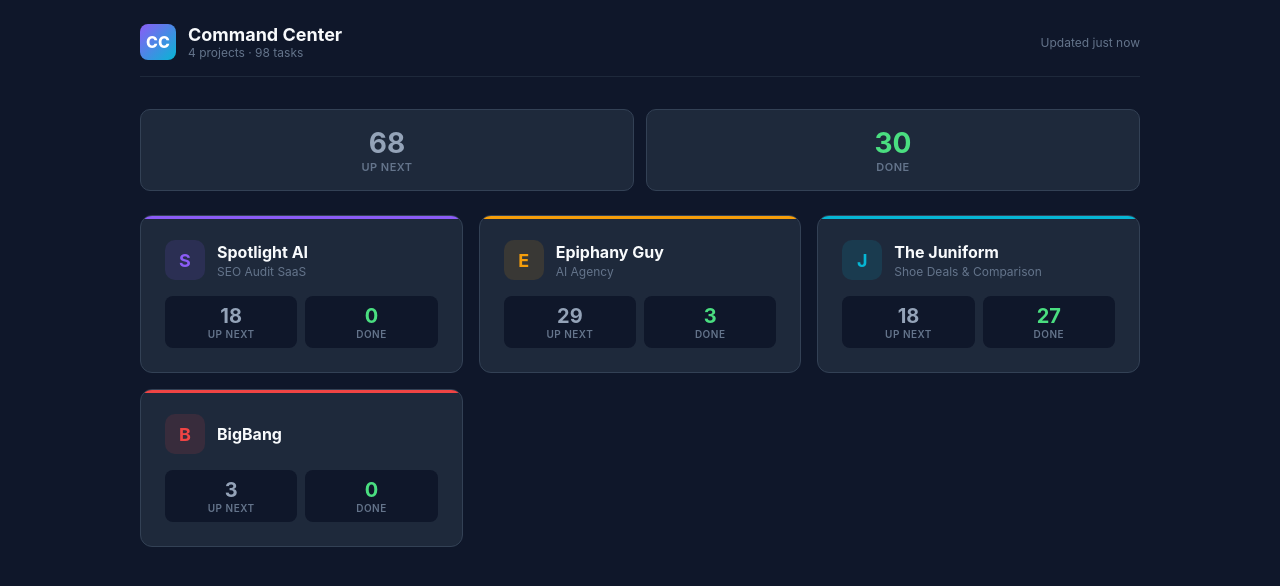
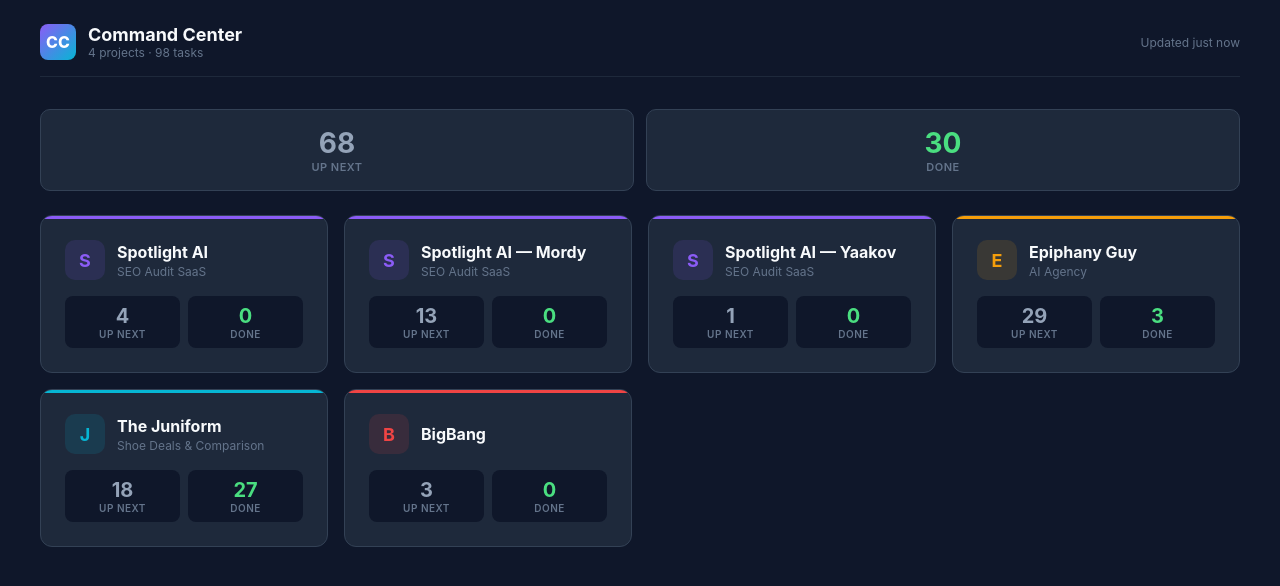
Before and after one commit to YS-projectcalc/ariel-dashboard, a Next.js app: page / in a window 1280 px wide. Shown: the top 586 px of the page. Built offline with nearby package versions, Linux system fonts and the light colour scheme.

Commit message:
Split Spotlight AI into separate cards for Mordy; add assignee columns

```diff
--- a/app/page.js
+++ b/app/page.js
@@ -23,22 +23,51 @@ function getCompletedIds() {
     return JSON.parse(localStorage.getItem('cc_done') || '[]');
   } catch { return []; }
 }
-function setCompletedIds(ids) {
-  localStorage.setItem('cc_done', JSON.stringify(ids));
+
+// Helper: get all tasks from a project as flat array
+function getAllTasks(project) {
+  const tasks = project.tasks || { todo: [], in_progress: [], done: [] };
+  return [...tasks.todo, ...(tasks.in_progress || []), ...(tasks.done || [])];
 }
 
-// ─── Overview: Bird's-eye project cards ─────────────────────────────
+// Helper: is a task done (either in completedIds or in the done array)
+function isTaskDone(task, project, completedIds) {
+  if (completedIds.includes(task.id)) return true;
+  const doneTasks = (project.tasks || {}).done || [];
+  return doneTasks.some(d => d.id === task.id);
+}
 
-function ProjectOverviewCard({ project, completedIds, onClick }) {
-  const tasks = project.tasks || { todo: [], in_progress: [], done: [] };
-  // Merge all tasks, then split by completedIds
-  const allTasks = [...tasks.todo, ...(tasks.in_progress || []), ...(tasks.done || [])];
-  const upNextCount = allTasks.filter(t => !completedIds.includes(t.id)).length;
-  const doneCount = allTasks.filter(t => completedIds.includes(t.id)).length;
-  // Also count tasks already in done that might not be in completedIds
-  const serverDone = (tasks.done || []).filter(t => !completedIds.includes(t.id));
-  const totalDone = doneCount + serverDone.length;
-  const totalUpNext = upNextCount - serverDone.length;
+// Helper: check if a project has assignee-based splitting
+function hasAssignees(project) {
+  const all = getAllTasks(project);
+  return all.some(t => t.assignee);
+}
+
+// Helper: get unique assignees from a project
+function getAssignees(project) {
+  const all = getAllTasks(project);
+  const assignees = new Set();
+  all.forEach(t => { if (t.assignee) assignees.add(t.assignee); });
+  return Array.from(assignees);
+}
+
+const priorityOrder = { high: 0, medium: 1, low: 2 };
+function sortByPriority(tasks) {
+  return [...tasks].sort((a, b) => (priorityOrder[a.priority] ?? 1) - (priorityOrder[b.priority] ?? 1));
+}
+
+// ─── Overview: Bird's-eye project card ──────────────────────────────
+
+function ProjectOverviewCard({ project, completedIds, onClick, subtitle, filterAssignee }) {
+  const allTasks = getAllTasks(project);
+  // If filterAssignee is set, only count tasks for that assignee
+  // If filterAssignee is null, count tasks with NO assignee (or all if project has no assignees)
+  const relevantTasks = filterAssignee !== undefined
+    ? allTasks.filter(t => filterAssignee ? t.assignee === filterAssignee : !t.assignee)
+    : allTasks;
+
+  const doneCount = relevantTasks.filter(t => isTaskDone(t, project, completedIds)).length;
+  const upNextCount = relevantTasks.length - doneCount;
 
   return (
     <div
@@ -84,24 +113,29 @@ function ProjectOverviewCard({ project, completedIds, onClick }) {
         </div>
         <div>
           <div style={{ fontWeight: 700, fontSize: '16px', color: '#f8fafc' }}>
-            {project.name}
+            {subtitle || project.name}
           </div>
-          {project.description && (
+          {project.description && !subtitle && (
             <div style={{ fontSize: '12px', color: '#64748b', marginTop: '2px' }}>
               {project.description}
+            </div>
+          )}
+          {subtitle && (
+            <div style={{ fontSize: '12px', color: '#64748b', marginTop: '2px' }}>
+              {project.description || project.name}
             </div>
           )}
         </div>
       </div>
 
-      {/* Task count chips — just Up Next and Done */}
+      {/* Task count chips */}
       <div style={{ display: 'flex', gap: '8px' }}>
         <div style={{
           flex: 1, textAlign: 'center',
           padding: '8px 4px', borderRadius: '8px',
           backgroundColor: '#0f172a',
         }}>
-          <div style={{ fontSize: '20px', fontWeight: 700, color: '#94a3b8' }}>{totalUpNext < 0 ? 0 : totalUpNext}</div>
+          <div style={{ fontSize: '20px', fontWeight: 700, color: '#94a3b8' }}>{upNextCount}</div>
           <div style={{ fontSize: '10px', color: '#64748b', textTransform: 'uppercase', fontWeight: 600, letterSpacing: '0.5px' }}>Up Next</div>
         </div>
         <div style={{
@@ -109,7 +143,7 @@ function ProjectOverviewCard({ project, completedIds, onClick }) {
           padding: '8px 4px', borderRadius: '8px',
           backgroundColor: '#0f172a',
         }}>
-          <div style={{ fontSize: '20px', fontWeight: 700, color: '#4ade80' }}>{totalDone}</div>
+          <div style={{ fontSize: '20px', fontWeight: 700, color: '#4ade80' }}>{doneCount}</div>
           <div style={{ fontSize: '10px', color: '#64748b', textTransform: 'uppercase', fontWeight: 600, letterSpacing: '0.5px' }}>Done</div>
         </div>
       </div>
@@ -205,9 +239,9 @@ function TaskCard({ task, accentColor, isDone, onToggle }) {
 
 // ─── Task column ────────────────────────────────────────────────────
 
-function TaskColumn({ title, tasks, accentColor, emptyText, dotColor, completedIds, onToggle }) {
+function TaskColumn({ title, tasks, accentColor, emptyText, dotColor, completedIds, onToggle, project }) {
   return (
-    <div style={{ flex: 1, minWidth: '280px' }}>
+    <div style={{ flex: 1, minWidth: '240px' }}>
       <div style={{
         display: 'flex', alignItems: 'center', gap: '8px',
         marginBottom: '12px', padding: '0 4px',
@@ -252,7 +286,7 @@ function TaskColumn({ title, tasks, accentColor, emptyText, dotColor, completedI
               key={task.id || i}
               task={task}
               accentColor={accentColor}
-              isDone={completedIds.includes(task.id)}
+              isDone={isTaskDone(task, project, completedIds)}
               onToggle={onToggle}
             />
           ))
@@ -262,25 +296,118 @@ function TaskColumn({ title, tasks, accentColor, emptyText, dotColor, completedI
   );
 }
 
-// ─── Project detail view (two columns: Up Next + Done) ──────────────
+// ─── Project detail view ────────────────────────────────────────────
 
 function ProjectDetailView({ project, onBack, completedIds, onToggle }) {
-  const tasks = project.tasks || { todo: [], in_progress: [], done: [] };
+  const allTasks = getAllTasks(project);
+  const assignees = getAssignees(project);
+  const hasSplit = assignees.length > 0;
 
-  // Merge all tasks from all columns
-  const allTasks = [...tasks.todo, ...(tasks.in_progress || []), ...(tasks.done || [])];
+  // Separate done from not-done
+  const doneTasks = allTasks.filter(t => isTaskDone(t, project, completedIds));
 
-  // Split into up next vs done based on completedIds + original done status
-  const upNext = allTasks.filter(t => !completedIds.includes(t.id) && !(tasks.done || []).some(d => d.id === t.id));
-  const done = allTasks.filter(t => completedIds.includes(t.id) || (tasks.done || []).some(d => d.id === t.id));
+  if (hasSplit) {
+    // Split: Up Next (no assignee or owner tasks), one column per assignee, Done
+    const upNext = sortByPriority(
+      allTasks.filter(t => !isTaskDone(t, project, completedIds) && !t.assignee)
+    );
+    const assigneeCols = assignees.map(a => ({
+      name: a,
+      tasks: sortByPriority(
+        allTasks.filter(t => !isTaskDone(t, project, completedIds) && t.assignee === a)
+      ),
+    }));
 
-  // Sort up next: high priority first
-  const priorityOrder = { high: 0, medium: 1, low: 2 };
-  upNext.sort((a, b) => (priorityOrder[a.priority] ?? 1) - (priorityOrder[b.priority] ?? 1));
+    // Assignee colors
+    const assigneeColors = {
+      mordy: '#f97316',
+      yaakov: '#8b5cf6',
+    };
 
     return (
       <div>
-      {/* Back button + project header */}
+        <DetailHeader project={project} onBack={onBack} />
+        <div style={{
+          display: 'flex', gap: '16px',
+          overflowX: 'auto', paddingBottom: '8px',
+        }}>
+          <TaskColumn
+            title="Up Next"
+            tasks={upNext}
+            accentColor="#94a3b8"
+            dotColor="#94a3b8"
+            emptyText="All assigned!"
+            completedIds={completedIds}
+            onToggle={onToggle}
+            project={project}
+          />
+          {assigneeCols.map(col => (
+            <TaskColumn
+              key={col.name}
+              title={col.name.charAt(0).toUpperCase() + col.name.slice(1)}
+              tasks={col.tasks}
+              accentColor={assigneeColors[col.name] || '#60a5fa'}
+              dotColor={assigneeColors[col.name] || '#60a5fa'}
+              emptyText={`Nothing for ${col.name}`}
+              completedIds={completedIds}
+              onToggle={onToggle}
+              project={project}
+            />
+          ))}
+          <TaskColumn
+            title="Done"
+            tasks={doneTasks}
+            accentColor="#4ade80"
+            dotColor="#4ade80"
+            emptyText="Nothing completed yet"
+            completedIds={completedIds}
+            onToggle={onToggle}
+            project={project}
+          />
+        </div>
+      </div>
+    );
+  }
+
+  // Standard two-column: Up Next + Done
+  const upNext = sortByPriority(
+    allTasks.filter(t => !isTaskDone(t, project, completedIds))
+  );
+
+  return (
+    <div>
+      <DetailHeader project={project} onBack={onBack} />
+      <div style={{
+        display: 'flex', gap: '16px',
+        overflowX: 'auto', paddingBottom: '8px',
+      }}>
+        <TaskColumn
+          title="Up Next"
+          tasks={upNext}
+          accentColor="#94a3b8"
+          dotColor="#94a3b8"
+          emptyText="All done!"
+          completedIds={completedIds}
+          onToggle={onToggle}
+          project={project}
+        />
+        <TaskColumn
+          title="Done"
+          tasks={doneTasks}
+          accentColor="#4ade80"
+          dotColor="#4ade80"
+          emptyText="Nothing completed yet"
+          completedIds={completedIds}
+          onToggle={onToggle}
+          project={project}
+        />
+      </div>
+    </div>
+  );
+}
+
+function DetailHeader({ project, onBack }) {
+  return (
     <div style={{
       display: 'flex', alignItems: 'center', gap: '16px',
       marginBottom: '24px',
@@ -323,32 +450,6 @@ function ProjectDetailView({ project, onBack, completedIds, onToggle }) {
             </div>
           )}
         </div>
-        </div>
-      </div>
-
-      {/* Two columns: Up Next + Done */}
-      <div style={{
-        display: 'flex', gap: '16px',
-        overflowX: 'auto', paddingBottom: '8px',
-      }}>
-        <TaskColumn
-          title="Up Next"
-          tasks={upNext}
-          accentColor="#94a3b8"
-          dotColor="#94a3b8"
-          emptyText="All done!"
-          completedIds={completedIds}
-          onToggle={onToggle}
-        />
-        <TaskColumn
-          title="Done"
-          tasks={done}
-          accentColor="#4ade80"
-          dotColor="#4ade80"
-          emptyText="Nothing completed yet"
-          completedIds={completedIds}
-          onToggle={onToggle}
-        />
       </div>
     </div>
   );
@@ -397,7 +498,7 @@ export default function Home() {
   if (error) {
     return (
       <div style={{ minHeight: '100vh', backgroundColor: '#0f172a', padding: '24px', fontFamily: 'system-ui, sans-serif' }}>
-        <div style={{ maxWidth: '1000px', margin: '0 auto', color: '#f87171', padding: '40px', textAlign: 'center' }}>
+        <div style={{ maxWidth: '1200px', margin: '0 auto', color: '#f87171', padding: '40px', textAlign: 'center' }}>
           Failed to load: {error}
         </div>
       </div>
@@ -407,7 +508,7 @@ export default function Home() {
   if (!data) {
     return (
       <div style={{ minHeight: '100vh', backgroundColor: '#0f172a', padding: '24px', fontFamily: 'system-ui, sans-serif' }}>
-        <div style={{ maxWidth: '1000px', margin: '0 auto', color: '#64748b', padding: '40px', textAlign: 'center' }}>
+        <div style={{ maxWidth: '1200px', margin: '0 auto', color: '#64748b', padding: '40px', textAlign: 'center' }}>
           Loading...
         </div>
       </div>
@@ -417,16 +518,45 @@ export default function Home() {
   const projects = data.projects || [];
   const selected = selectedProject ? projects.find(p => p.id === selectedProject) : null;
 
-  // Total counts using completedIds logic
+  // Build overview cards — split projects with assignees into separate cards
+  const overviewCards = [];
+  projects.forEach(project => {
+    const assignees = getAssignees(project);
+    if (assignees.length > 0) {
+      // Card for unassigned tasks (the "main" project card)
+      overviewCards.push({
+        project,
+        key: project.id,
+        subtitle: project.name,
+        filterAssignee: null,
+      });
+      // Separate card per assignee
+      assignees.forEach(a => {
+        overviewCards.push({
+          project,
+          key: `${project.id}-${a}`,
+          subtitle: `${project.name} — ${a.charAt(0).toUpperCase() + a.slice(1)}`,
+          filterAssignee: a,
+        });
+      });
+    } else {
+      overviewCards.push({
+        project,
+        key: project.id,
+        subtitle: null,
+        filterAssignee: undefined,
+      });
+    }
+  });
+
+  // Total counts
   const totalUpNext = projects.reduce((sum, p) => {
-    const tasks = p.tasks || { todo: [], in_progress: [], done: [] };
-    const all = [...tasks.todo, ...(tasks.in_progress || [])];
-    return sum + all.filter(t => !completedIds.includes(t.id)).length;
+    const all = getAllTasks(p);
+    return sum + all.filter(t => !isTaskDone(t, p, completedIds)).length;
   }, 0);
   const totalDone = projects.reduce((sum, p) => {
-    const tasks = p.tasks || { todo: [], in_progress: [], done: [] };
-    const all = [...tasks.todo, ...(tasks.in_progress || []), ...(tasks.done || [])];
-    return sum + all.filter(t => completedIds.includes(t.id) || (tasks.done || []).some(d => d.id === t.id)).length;
+    const all = getAllTasks(p);
+    return sum + all.filter(t => isTaskDone(t, p, completedIds)).length;
   }, 0);
   const totalTasks = totalUpNext + totalDone;
 
@@ -438,7 +568,7 @@ export default function Home() {
       fontFamily: '-apple-system, BlinkMacSystemFont, "Segoe UI", Roboto, sans-serif',
       color: '#f8fafc',
     }}>
-      <div style={{ maxWidth: '1000px', margin: '0 auto' }}>
+      <div style={{ maxWidth: '1200px', margin: '0 auto' }}>
         {/* Header */}
         <header style={{
           display: 'flex', justifyContent: 'space-between', alignItems: 'center',
@@ -480,7 +610,7 @@ export default function Home() {
           />
         ) : (
           <>
-            {/* Summary row — just Up Next and Done */}
+            {/* Summary row */}
             {totalTasks > 0 && (
               <div style={{ display: 'flex', gap: '12px', marginBottom: '24px' }}>
                 {[
@@ -509,15 +639,17 @@ export default function Home() {
             {/* Project grid */}
             <div style={{
               display: 'grid',
-              gridTemplateColumns: 'repeat(auto-fill, minmax(320px, 1fr))',
+              gridTemplateColumns: 'repeat(auto-fill, minmax(280px, 1fr))',
               gap: '16px',
             }}>
-              {projects.map(project => (
+              {overviewCards.map(card => (
                 <ProjectOverviewCard
-                  key={project.id}
-                  project={project}
+                  key={card.key}
+                  project={card.project}
                   completedIds={completedIds}
-                  onClick={() => setSelectedProject(project.id)}
+                  onClick={() => setSelectedProject(card.project.id)}
+                  subtitle={card.subtitle}
+                  filterAssignee={card.filterAssignee}
                 />
               ))}
             </div>
--- a/public/status.json
+++ b/public/status.json
@@ -1,5 +1,5 @@
 {
-  "lastUpdated": "2026-02-18T14:34:00Z",
+  "lastUpdated": "2026-02-18T14:36:00Z",
   "projects": [
     {
       "id": "spotlight-ai",
@@ -13,13 +13,13 @@
           {
             "id": "sa-1",
             "title": "Switch Stripe to Live Mode",
-            "description": "All 6 env vars + webhook registration + test transactions. Assigned to Mordy. CRITICAL pre-launch blocker.",
+            "description": "All 6 env vars + webhook registration + test transactions. CRITICAL pre-launch blocker.",
             "priority": "high",
             "tags": [
               "critical",
-              "mordy",
               "payments"
             ],
+            "assignee": "mordy",
             "createdAt": "2026-02-18T14:25:00Z"
           },
           {
@@ -29,9 +29,9 @@
             "priority": "high",
             "tags": [
               "critical",
-              "yaakov",
               "ux"
             ],
+            "assignee": "yaakov",
             "createdAt": "2026-02-18T14:25:00Z"
           },
           {
@@ -40,9 +40,9 @@
             "description": "Current fetch+Cheerio fails on JS-rendered/bot-blocked sites. Plan at ~/.claude/plans/sharded-wandering-meadow.md.",
             "priority": "high",
             "tags": [
-              "critical",
-              "mordy"
+              "critical"
             ],
+            "assignee": "mordy",
             "createdAt": "2026-02-18T14:25:00Z"
           },
           {
@@ -50,10 +50,8 @@
             "title": "Verify Tier 2 Monitoring",
             "description": "Two customer journeys remain: Tier 0→2 and Tier 0→1→2.",
             "priority": "medium",
-            "tags": [
-              "mordy",
-              "testing"
-            ],
+            "tags": ["testing"],
+            "assignee": "mordy",
             "createdAt": "2026-02-18T14:25:00Z"
           },
           {
@@ -61,10 +59,8 @@
             "title": "Dashboard UX review",
             "description": "Deferred until dashboard layout finalized.",
             "priority": "medium",
-            "tags": [
-              "mordy",
-              "ux"
-            ],
+            "tags": ["ux"],
+            "assignee": "mordy",
             "createdAt": "2026-02-18T14:25:00Z"
           },
           {
@@ -72,10 +68,8 @@
             "title": "Validate query generation quality",
             "description": "Not started.",
             "priority": "medium",
-            "tags": [
-              "mordy",
-              "quality"
-            ],
+            "tags": ["quality"],
+            "assignee": "mordy",
             "createdAt": "2026-02-18T14:25:00Z"
           },
           {
@@ -83,10 +77,8 @@
             "title": "Upgrade reminder email",
             "description": "Finalize copy + update CTA URLs with ?email= param.",
             "priority": "medium",
-            "tags": [
-              "mordy",
-              "email"
-            ],
+            "tags": ["email"],
+            "assignee": "mordy",
             "createdAt": "2026-02-18T14:25:00Z"
           },
           {
@@ -94,10 +86,8 @@
             "title": "Edit all email copy",
             "description": "Final review of all Loops emails before launch.",
             "priority": "medium",
-            "tags": [
-              "mordy",
-              "email"
-            ],
+            "tags": ["email"],
+            "assignee": "mordy",
             "createdAt": "2026-02-18T14:25:00Z"
           },
           {
@@ -105,10 +95,8 @@
             "title": "Transactional email templates",
             "description": "Create in Loops, wire up IDs.",
             "priority": "medium",
-            "tags": [
-              "mordy",
-              "email"
-            ],
+            "tags": ["email"],
+            "assignee": "mordy",
             "createdAt": "2026-02-18T14:25:00Z"
           },
           {
@@ -116,10 +104,8 @@
             "title": "Login credentials email",
             "description": "Code done, awaiting Tier 2 test.",
             "priority": "medium",
-            "tags": [
-              "mordy",
-              "email"
-            ],
+            "tags": ["email"],
+            "assignee": "mordy",
             "createdAt": "2026-02-18T14:25:00Z"
           },
           {
@@ -127,9 +113,8 @@
             "title": "Monthly re-scan reminder",
             "description": "Not started.",
             "priority": "medium",
-            "tags": [
-              "mordy"
-            ],
+            "tags": [],
+            "assignee": "mordy",
             "createdAt": "2026-02-18T14:25:00Z"
           },
           {
@@ -137,10 +122,8 @@
             "title": "Validate PDF generation",
             "description": "Test quality/performance post-fix.",
             "priority": "medium",
-            "tags": [
-              "mordy",
-              "testing"
-            ],
+            "tags": ["testing"],
+            "assignee": "mordy",
             "createdAt": "2026-02-18T14:25:00Z"
           },
           {
@@ -148,10 +131,8 @@
             "title": "Branding — favicon & logo",
             "description": "Still needed.",
             "priority": "medium",
-            "tags": [
-              "mordy",
-              "branding"
-            ],
+            "tags": ["branding"],
+            "assignee": "mordy",
             "createdAt": "2026-02-18T14:25:00Z"
           },
           {
@@ -159,10 +140,8 @@
             "title": "Cloudflare Turnstile",
             "description": "Bot protection for /api/scan.",
             "priority": "medium",
-            "tags": [
-              "mordy",
-              "security"
-            ],
+            "tags": ["security"],
+            "assignee": "mordy",
             "createdAt": "2026-02-18T14:25:00Z"
           },
           {
```
Lines whose indentation alone changed are shown as unchanged.
